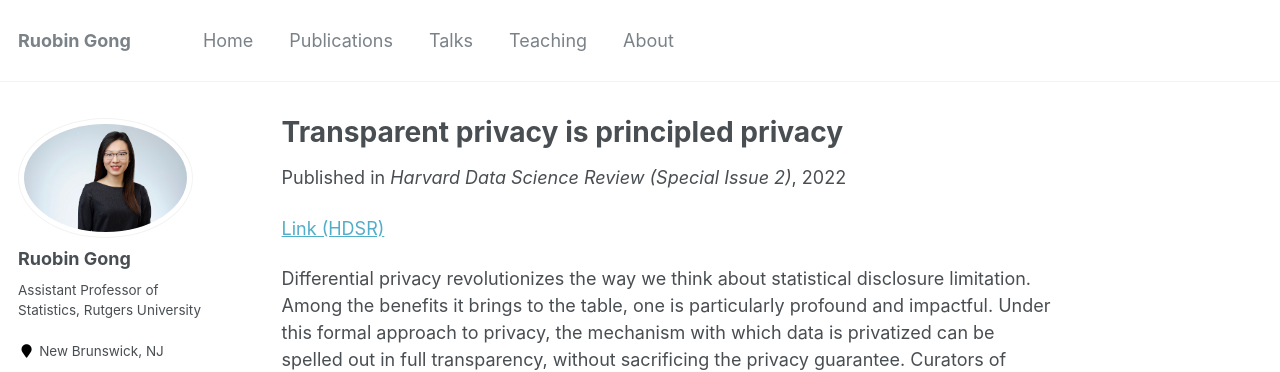
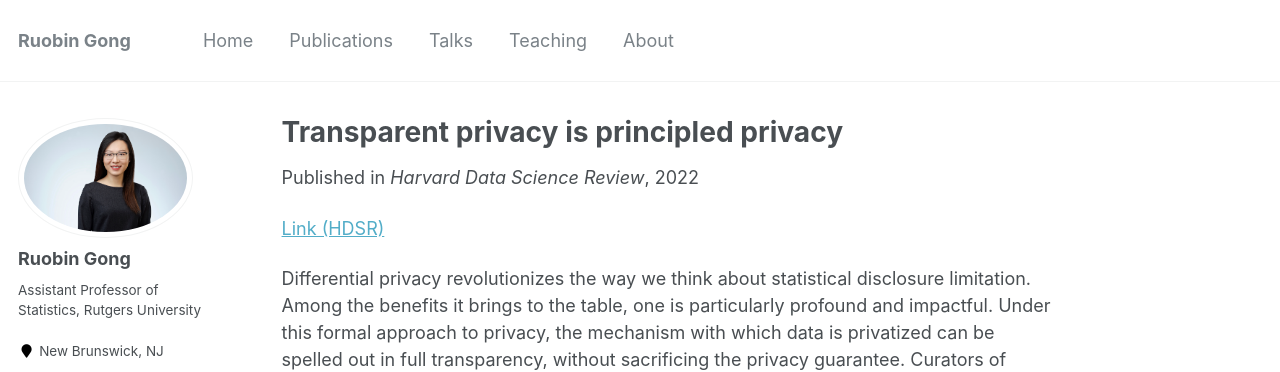
Before and after one commit to RuobinGong/RuobinGong.github.io, a Jekyll site: the page built from _publications_privacy/2022-06-24-transparent.md, in a window 1280 px wide and 1112 px high. Shown: the top 372 px of the window. Built offline with Jekyll 4.4.1, drawn with Linux system fonts in a browser that asks for light colours; some web fonts are replaced.

Commit message:
Update 2022-06-24-transparent.md

```diff
--- a/_publications_privacy/2022-06-24-transparent.md
+++ b/_publications_privacy/2022-06-24-transparent.md
@@ -4,7 +4,7 @@ collection: publications
 permalink: /publication/2022-06-24-transparent
 excerpt: ''
 date: 2022-06-24
-venue: 'Harvard Data Science Review (Special Issue 2)'
+venue: 'Harvard Data Science Review'
 author: 'R Gong'
 
 ---
```
